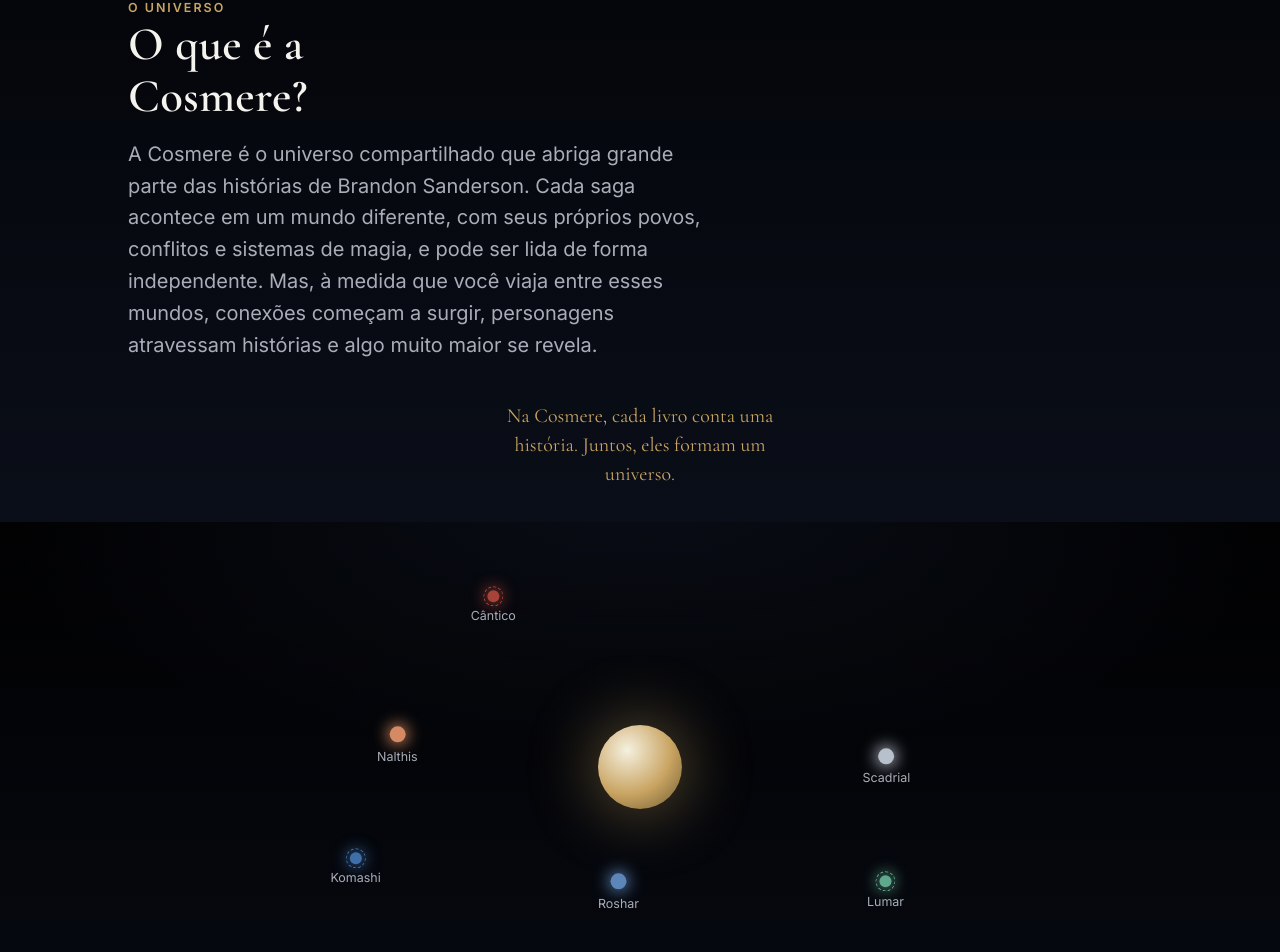
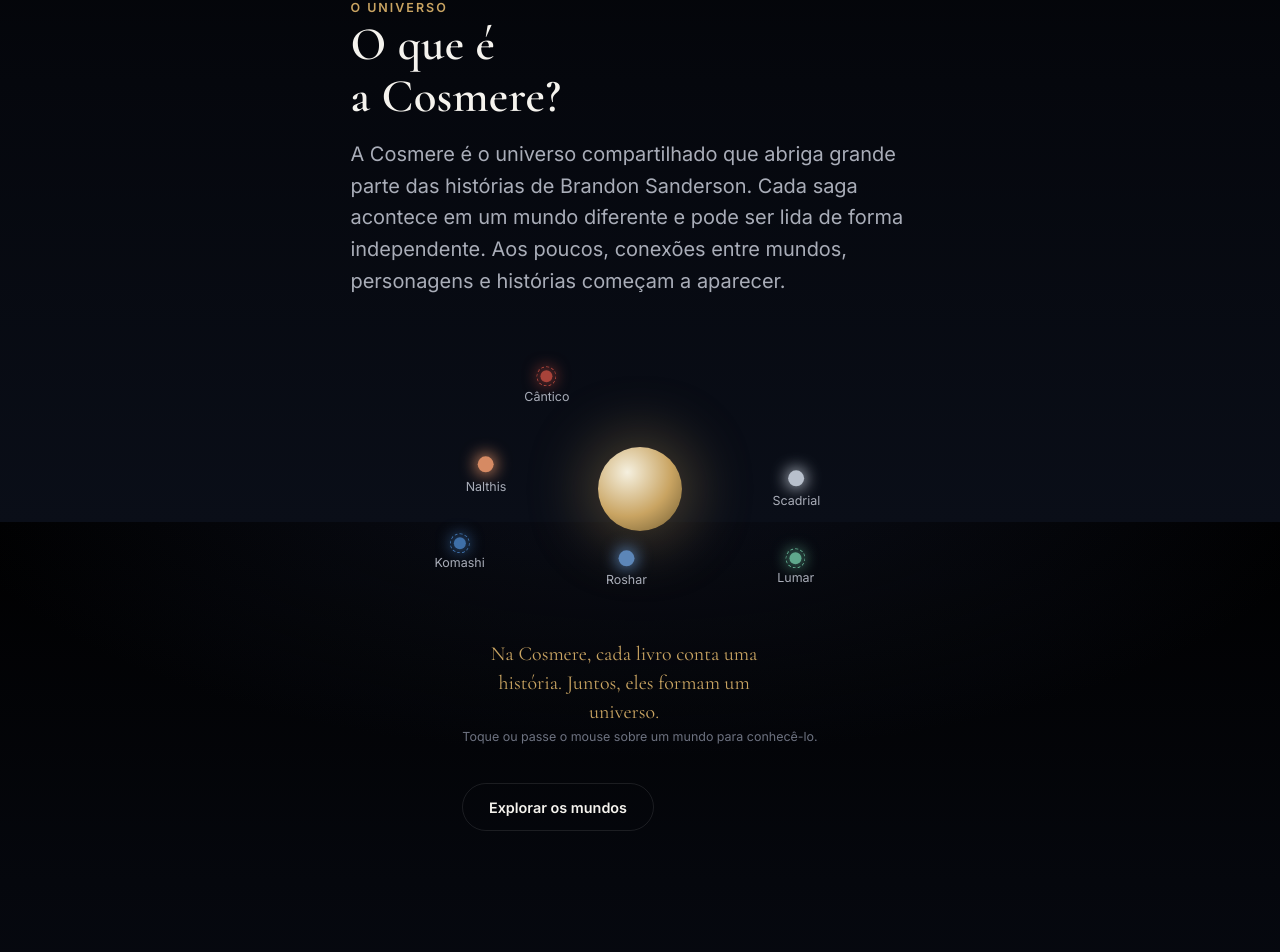
Before and after one commit to thadeucupello/cosmere-trama, a React (Vite) app in the folder cosmere/: page / in a window 1280 px wide. Shown: the part 1078-2030 px from the top of the page. Built offline with nearby package versions, Linux system fonts and the light colour scheme.

Commit message:
Reorganiza bloco O que é a Cosmere

```diff
--- a/cosmere/src/sections/WhatIsCosmere.tsx
+++ b/cosmere/src/sections/WhatIsCosmere.tsx
@@ -55,19 +55,19 @@
   const relatedBook = activeWorld?.relatedBookId ? books.find((b) => b.id === activeWorld.relatedBookId) : undefined;
 
   return (
-    <section id="cosmere" className="section cosmere-map" aria-label="O que é a Cosmere">
+    <section id="cosmere" className="section cosmere-map cosmere-map--refined" aria-label="O que é a Cosmere">
       <div className="container cosmere-map__grid">
+        <div className="cosmere-map__intro">
           <SectionHeading
-          align="left"
+            align="center"
             eyebrow="O universo"
             title="O que é a Cosmere?"
-          subtitle="A Cosmere é o universo compartilhado que abriga grande parte das histórias de Brandon Sanderson. Cada saga acontece em um mundo diferente, com seus próprios povos, conflitos e sistemas de magia, e pode ser lida de forma independente. Mas, à medida que você viaja entre esses mundos, conexões começam a surgir, personagens atravessam histórias e algo muito maior se revela."
+            subtitle="A Cosmere é o universo compartilhado que abriga grande parte das histórias de Brandon Sanderson. Cada saga acontece em um mundo diferente e pode ser lida de forma independente. Aos poucos, conexões entre mundos, personagens e histórias começam a aparecer."
           />
+        </div>
 
-        <p className="cosmere-map__statement">
-          Na Cosmere, cada livro conta uma história. Juntos, eles formam um universo.
-        </p>
-
+        <div className="cosmere-map__experience">
+          <div className="cosmere-map__orbit-wrap">
             <div className="cosmere-orbit" role="group" aria-label="Mapa dos mundos da Cosmere">
               <div className="cosmere-orbit__core" aria-hidden="true" />
 
@@ -98,6 +98,12 @@
                 );
               })}
             </div>
+          </div>
+
+          <div className="cosmere-map__panel">
+            <p className="cosmere-map__statement">
+              Na Cosmere, cada livro conta uma história. Juntos, eles formam um universo.
+            </p>
 
             <div className="cosmere-tooltip" role="status" aria-live="polite">
               {activeWorld ? (
@@ -139,8 +145,10 @@
                 className="btn btn-ghost"
                 onClick={() => document.getElementById('mundos')?.scrollIntoView({ behavior: 'smooth' })}
               >
-            Continuar explorando
+                Explorar os mundos
               </button>
+            </div>
+          </div>
         </div>
       </div>
     </section>
```
Lines whose indentation alone changed are shown as unchanged.
